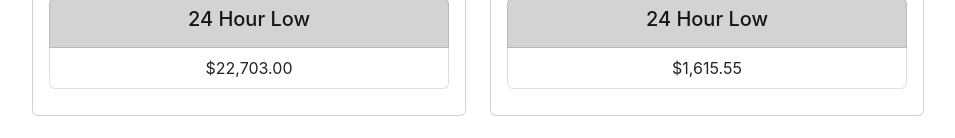
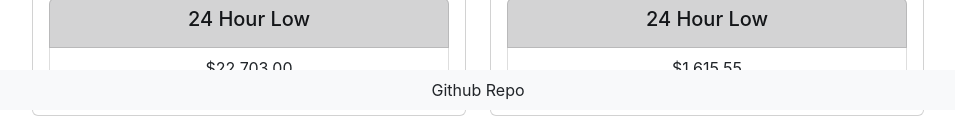
Before and after one commit to threebarber/react-bootstrap-crypto, a React (Create React App) app: page / in a window 1280 px wide. Shown: the part 690-828 px from the top of the page, without its empty margins (162-1117 px from the left). Built offline with nearby package versions, Linux system fonts and the light colour scheme.

Commit message:
added footer, centered link

```diff
--- a/src/App.css
+++ b/src/App.css
@@ -39,6 +39,13 @@
   align-items: center;
 }
 
+.footerDiv {
+  left:0;
+  bottom:0;
+  width:100%;
+  position:fixed;
+}
+
 @keyframes App-logo-spin {
   from {
     transform: rotate(0deg);
--- a/src/App.js
+++ b/src/App.js
@@ -22,6 +22,7 @@ import React, { useState, useEffect } from "react";
 
 import CryptoPanel from './components/cryptoPanel';
 import MainContainer from "./components/mainContainer";
+import CustomFooter from "./components/footer"
 
 
 
@@ -148,6 +149,8 @@ const App = () => {
       </Col>
     </Row>
 
+    <CustomFooter />
+
     </MainContainer>
   </div>
 
--- /dev/null
+++ b/src/components/footer.js
@@ -0,0 +1,26 @@
+// Bootstrap CSS
+import "bootstrap/dist/css/bootstrap.min.css";
+// Bootstrap Bundle JS
+import "bootstrap/dist/js/bootstrap.bundle.min";
+
+import { Container, Nav, Navbar } from "react-bootstrap";
+
+const footer = (props) => {
+  return (
+    /*<div className="footerDiv">
+    <p>footer words</p>
+</div>*/
+
+    <Navbar bg="light" variant="light" fixed="bottom" expand="lg">
+      <Container style={{
+        justifyContent: "center"
+      }}>
+        <Nav.Link href="https://github.com/threebarber/react-bootstrap-crypto">
+          Github Repo
+        </Nav.Link>
+      </Container>
+    </Navbar>
+  );
+};
+
+export default footer;
```
